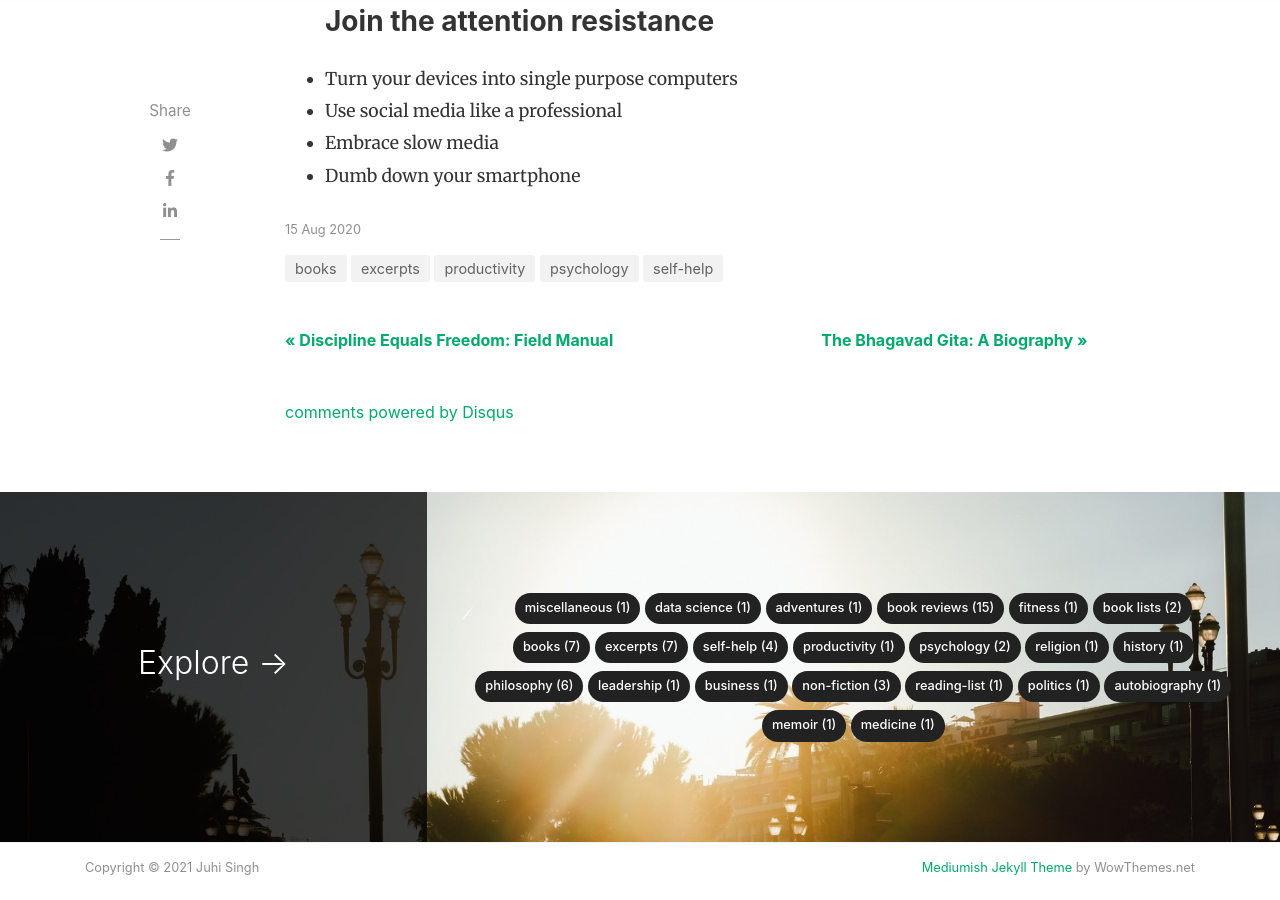
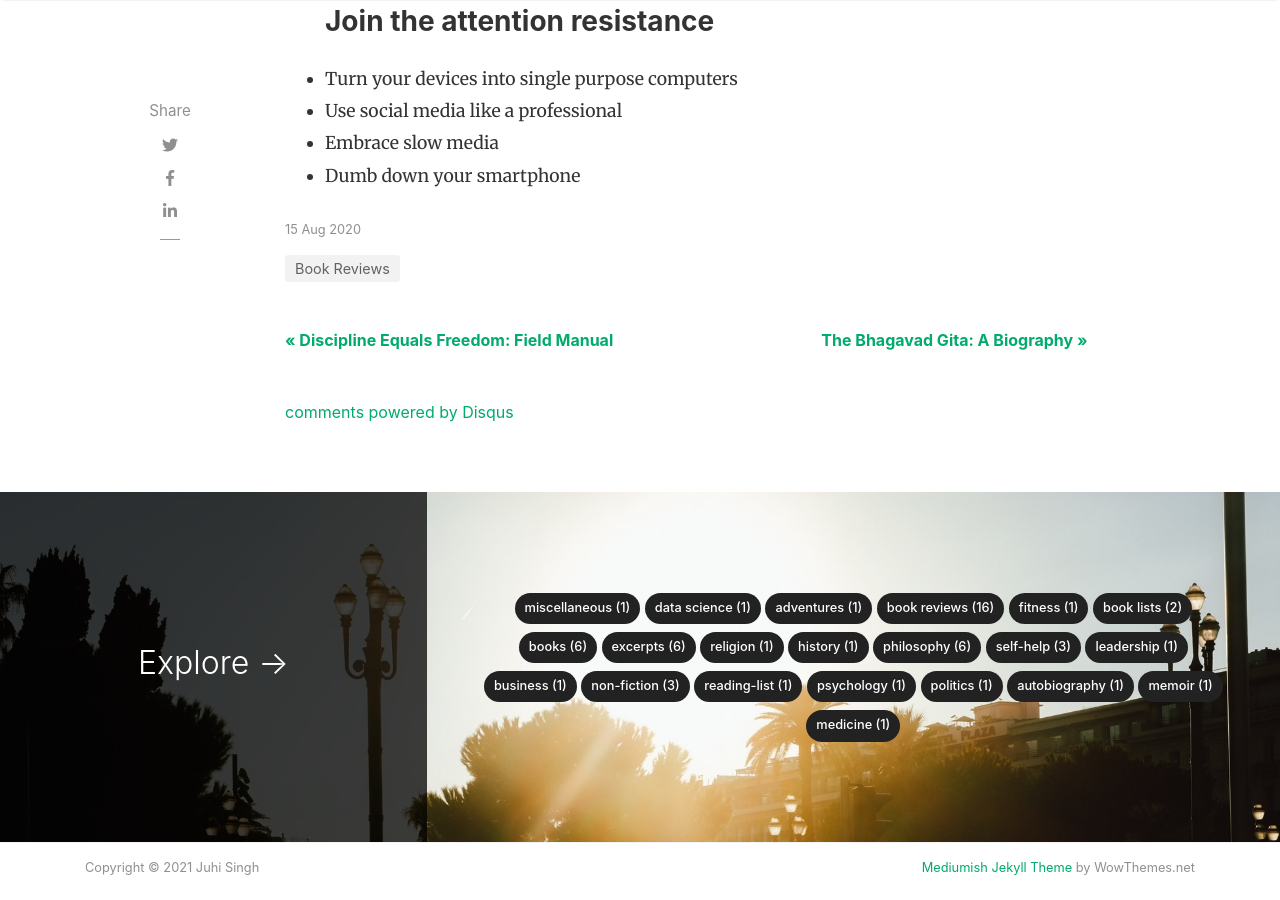
Before and after one commit to jsingh41/jsingh41.github.io, a Jekyll site: the page built from _posts/2020-08-15-digital_minimalism.md, in a window 1280 px wide and 900 px high, scrolled down 3578 px. Built offline with Jekyll 4.4.1, drawn with Linux system fonts in a browser that asks for light colours; nearby versions of some CDN libraries; comment, search, counter and statistics services are not loaded.

Commit message:
Update 2020-08-15-digital_minimalism.md

```diff
--- a/_posts/2020-08-15-digital_minimalism.md
+++ b/_posts/2020-08-15-digital_minimalism.md
@@ -2,7 +2,7 @@
 layout: post
 title:  "Digital Minimalism: Choosing a Focused Life in a Noisy World"
 author: juhi
-categories: [ books, excerpts, self-help, productivity, psychology ]
+categories: [ Book Reviews ]
 image: assets/images/digital_minimalism.jpg
 
 ---
```
